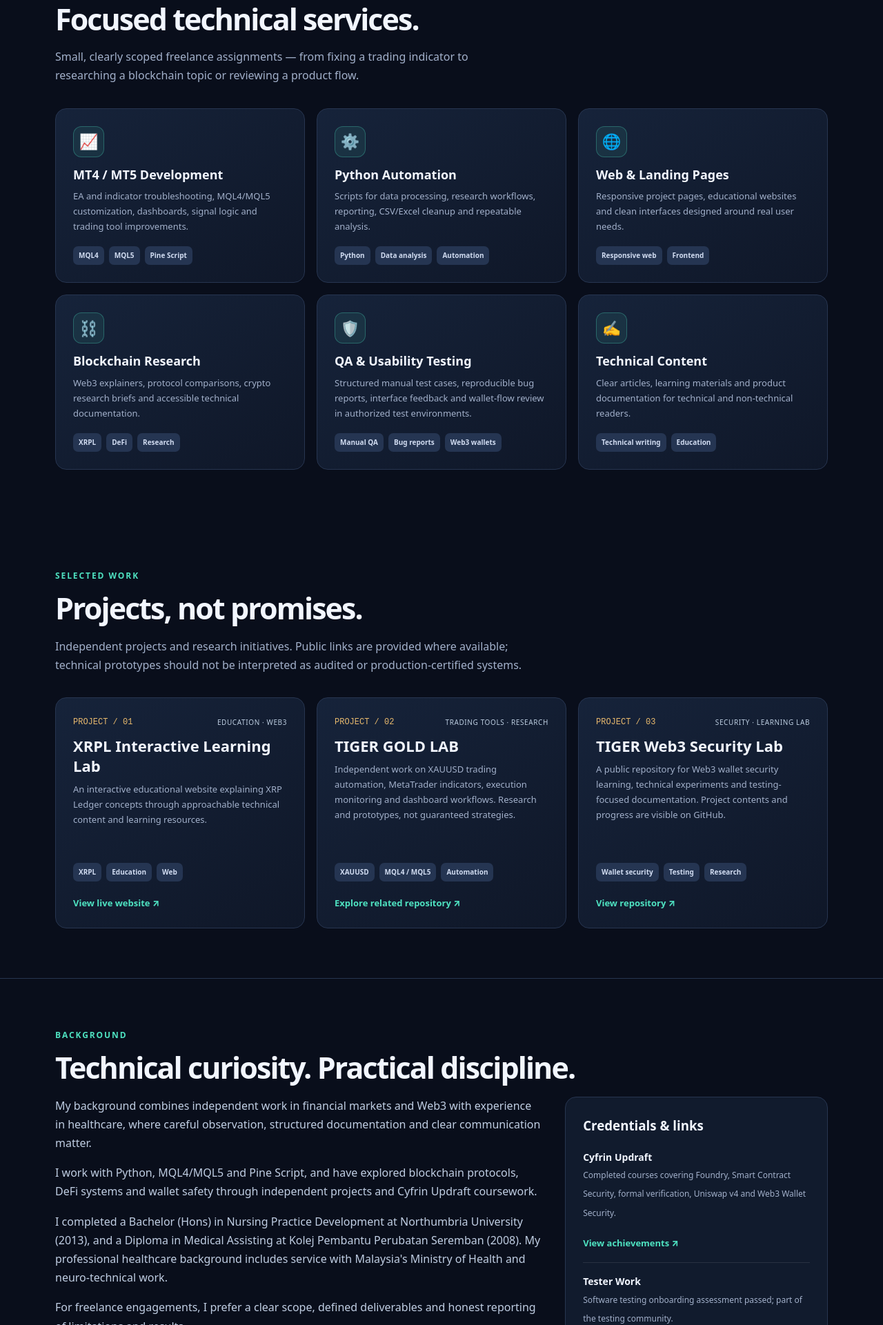
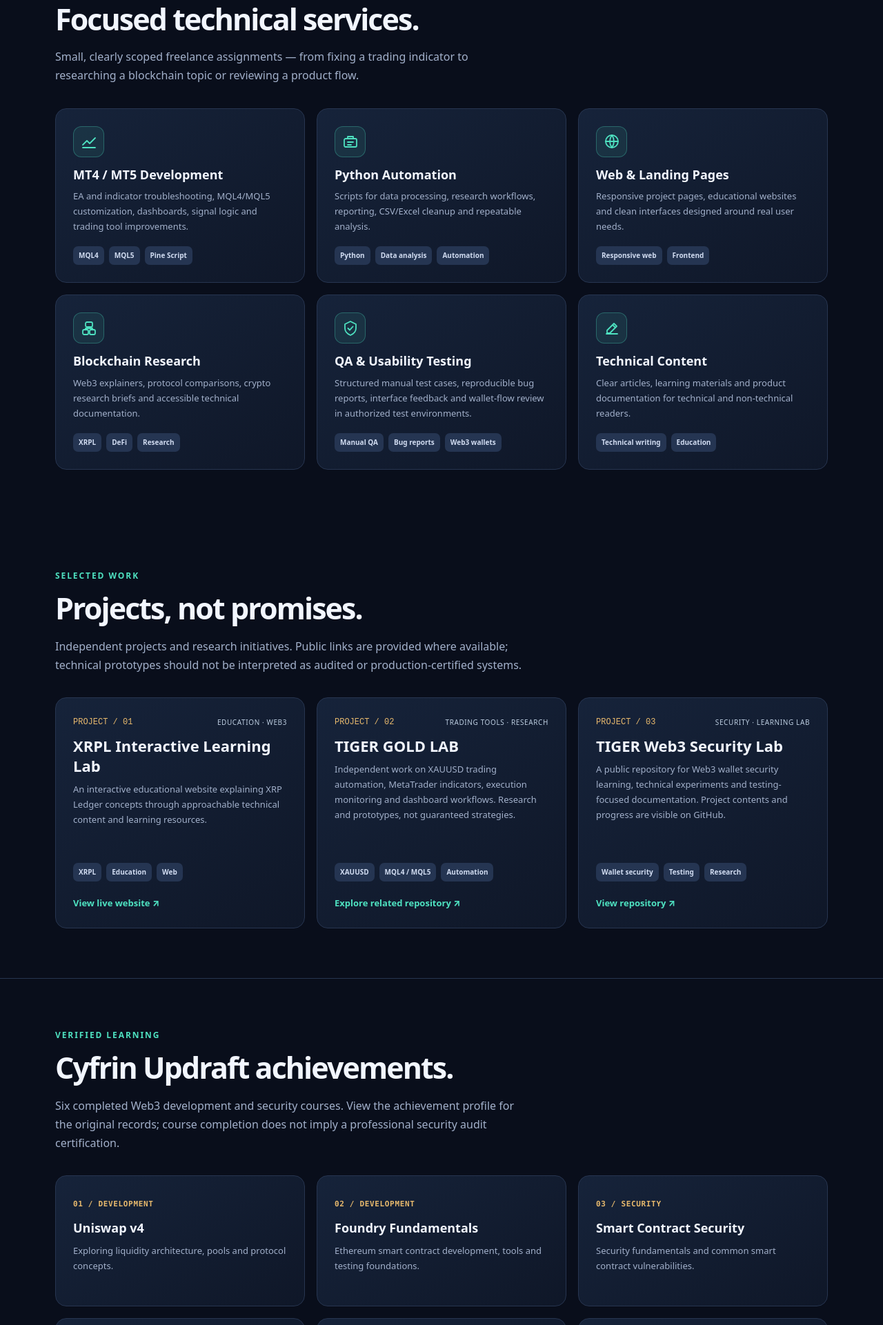
Before and after one commit to fariztiger/portfolio, a plain HTML site: page index.html in a window 1280 px wide. Shown: the part 879-2800 px from the top of the page at 69% size. Drawn offline with Linux system fonts and the light colour scheme.

Commit message:
Replace emoji icons with inline SVG and add six Cyfrin Updraft achievements

```diff
--- a/index.html
+++ b/index.html
@@ -27,11 +27,11 @@ section{padding:72px 0;scroll-margin-top:82px}.section-kicker{color:var(--accent
 @media(max-width:850px){.hero{grid-template-columns:1fr;padding:65px 0 55px;gap:28px}.hero-art{min-height:290px}.grid{grid-template-columns:repeat(2,1fr)}.about-grid{grid-template-columns:1fr}.cta{align-items:flex-start;flex-direction:column}}
 @media(max-width:620px){.container{width:min(100% - 32px,1120px)}.nav{min-height:66px}nav{gap:12px}nav a:not(.nav-cta){display:none}.hero{padding-top:48px}.grid{grid-template-columns:1fr}section{padding:52px 0}.card{min-height:auto}.hero-art{padding:18px}.cta{padding:27px}h1{font-size:47px}}
 @media(prefers-reduced-motion:reduce){html{scroll-behavior:auto}.button,.card{transition:none}}
-</style>
+.certificate{min-height:190px}.certificate h3{margin:12px 0 9px}.certificate p{margin-bottom:0}.cert-number{font:750 11px ui-monospace,Consolas,monospace;letter-spacing:.06em;color:var(--gold)}.cert-footer{margin-top:25px}.card-icon svg{display:block;flex-shrink:0}</style>
 </head>
 <body>
 <div class="top-glow" aria-hidden="true"></div>
-<header><div class="container nav"><a class="brand" href="#top">FAIZ<span> / TIGER.</span></a><nav aria-label="Main navigation"><a href="#services">Services</a><a href="#work">Projects</a><a href="#about">About</a><a class="nav-cta" href="#contact">Let's talk ↗</a></nav></div></header>
+<header><div class="container nav"><a class="brand" href="#top">FAIZ<span> / TIGER.</span></a><nav aria-label="Main navigation"><a href="#services">Services</a><a href="#work">Projects</a><a href="#certifications">Certificates</a><a href="#about">About</a><a class="nav-cta" href="#contact">Let's talk ↗</a></nav></div></header>
 <main id="top">
 <div class="container hero">
 <div><span class="eyebrow"><span class="dot"></span> Malaysia-based · Remote freelance</span>
@@ -52,12 +52,12 @@ section{padding:72px 0;scroll-margin-top:82px}.section-kicker{color:var(--accent
 </div></div>
 <section id="services" class="subtle"><div class="container"><p class="section-kicker">What I can help with</p><h2>Focused technical services.</h2><p class="section-desc">Small, clearly scoped freelance assignments — from fixing a trading indicator to researching a blockchain topic or reviewing a product flow.</p>
 <div class="grid">
-<article class="card"><div class="card-icon">📈</div><h3>MT4 / MT5 Development</h3><p>EA and indicator troubleshooting, MQL4/MQL5 customization, dashboards, signal logic and trading tool improvements.</p><div class="tag-list"><span class="tag">MQL4</span><span class="tag">MQL5</span><span class="tag">Pine Script</span></div></article>
-<article class="card"><div class="card-icon">⚙️</div><h3>Python Automation</h3><p>Scripts for data processing, research workflows, reporting, CSV/Excel cleanup and repeatable analysis.</p><div class="tag-list"><span class="tag">Python</span><span class="tag">Data analysis</span><span class="tag">Automation</span></div></article>
-<article class="card"><div class="card-icon">🌐</div><h3>Web & Landing Pages</h3><p>Responsive project pages, educational websites and clean interfaces designed around real user needs.</p><div class="tag-list"><span class="tag">Responsive web</span><span class="tag">Frontend</span></div></article>
-<article class="card"><div class="card-icon">⛓️</div><h3>Blockchain Research</h3><p>Web3 explainers, protocol comparisons, crypto research briefs and accessible technical documentation.</p><div class="tag-list"><span class="tag">XRPL</span><span class="tag">DeFi</span><span class="tag">Research</span></div></article>
-<article class="card"><div class="card-icon">🛡️</div><h3>QA & Usability Testing</h3><p>Structured manual test cases, reproducible bug reports, interface feedback and wallet-flow review in authorized test environments.</p><div class="tag-list"><span class="tag">Manual QA</span><span class="tag">Bug reports</span><span class="tag">Web3 wallets</span></div></article>
-<article class="card"><div class="card-icon">✍️</div><h3>Technical Content</h3><p>Clear articles, learning materials and product documentation for technical and non-technical readers.</p><div class="tag-list"><span class="tag">Technical writing</span><span class="tag">Education</span></div></article>
+<article class="card"><div class="card-icon"><svg aria-hidden="true" width="24" height="24" viewBox="0 0 24 24" fill="none" stroke="currentColor" stroke-width="1.8" stroke-linejoin="round" stroke-linecap="round"><polyline points="3 17 9 11 13 15 21 7"/><path d="M3 21h18"/></svg></div><h3>MT4 / MT5 Development</h3><p>EA and indicator troubleshooting, MQL4/MQL5 customization, dashboards, signal logic and trading tool improvements.</p><div class="tag-list"><span class="tag">MQL4</span><span class="tag">MQL5</span><span class="tag">Pine Script</span></div></article>
+<article class="card"><div class="card-icon"><svg aria-hidden="true" width="24" height="24" viewBox="0 0 24 24" fill="none" stroke="currentColor" stroke-width="1.8" stroke-linejoin="round" stroke-linecap="round"><rect x="3" y="8" width="18" height="12" rx="2"/><path d="M8 8V5h8v3M8 13h8M8 17h5"/></svg></div><h3>Python Automation</h3><p>Scripts for data processing, research workflows, reporting, CSV/Excel cleanup and repeatable analysis.</p><div class="tag-list"><span class="tag">Python</span><span class="tag">Data analysis</span><span class="tag">Automation</span></div></article>
+<article class="card"><div class="card-icon"><svg aria-hidden="true" width="24" height="24" viewBox="0 0 24 24" fill="none" stroke="currentColor" stroke-width="1.8" stroke-linejoin="round" stroke-linecap="round"><circle cx="12" cy="12" r="9"/><path d="M3 12h18M12 3a15 15 0 0 1 0 18M12 3a15 15 0 0 0 0 18"/></svg></div><h3>Web & Landing Pages</h3><p>Responsive project pages, educational websites and clean interfaces designed around real user needs.</p><div class="tag-list"><span class="tag">Responsive web</span><span class="tag">Frontend</span></div></article>
+<article class="card"><div class="card-icon"><svg aria-hidden="true" width="24" height="24" viewBox="0 0 24 24" fill="none" stroke="currentColor" stroke-width="1.8" stroke-linejoin="round" stroke-linecap="round"><rect x="7" y="3" width="10" height="7" rx="2"/><rect x="3" y="14" width="8" height="7" rx="2"/><rect x="13" y="14" width="8" height="7" rx="2"/><path d="M12 10v2M7 14v-2h10v2"/></svg></div><h3>Blockchain Research</h3><p>Web3 explainers, protocol comparisons, crypto research briefs and accessible technical documentation.</p><div class="tag-list"><span class="tag">XRPL</span><span class="tag">DeFi</span><span class="tag">Research</span></div></article>
+<article class="card"><div class="card-icon"><svg aria-hidden="true" width="24" height="24" viewBox="0 0 24 24" fill="none" stroke="currentColor" stroke-width="1.8" stroke-linejoin="round" stroke-linecap="round"><path d="M12 2 4 6v6c0 5 3.4 8 8 10 4.6-2 8-5 8-10V6z"/><path d="m8.5 12 2.5 2.5 4.5-5"/></svg></div><h3>QA & Usability Testing</h3><p>Structured manual test cases, reproducible bug reports, interface feedback and wallet-flow review in authorized test environments.</p><div class="tag-list"><span class="tag">Manual QA</span><span class="tag">Bug reports</span><span class="tag">Web3 wallets</span></div></article>
+<article class="card"><div class="card-icon"><svg aria-hidden="true" width="24" height="24" viewBox="0 0 24 24" fill="none" stroke="currentColor" stroke-width="1.8" stroke-linejoin="round" stroke-linecap="round"><path d="M4 20h16M5 15l10-10 4 4L9 19H5zM13 7l4 4"/></svg></div><h3>Technical Content</h3><p>Clear articles, learning materials and product documentation for technical and non-technical readers.</p><div class="tag-list"><span class="tag">Technical writing</span><span class="tag">Education</span></div></article>
 </div></div></section>
 <section id="work"><div class="container"><p class="section-kicker">Selected work</p><h2>Projects, not promises.</h2><p class="section-desc">Independent projects and research initiatives. Public links are provided where available; technical prototypes should not be interpreted as audited or production-certified systems.</p>
 <div class="grid">
@@ -65,7 +65,19 @@ section{padding:72px 0;scroll-margin-top:82px}.section-kicker{color:var(--accent
 <article class="card project-card"><div class="project-head"><span class="project-id">PROJECT / 02</span><span class="status">Trading tools · Research</span></div><h3>TIGER GOLD LAB</h3><p>Independent work on XAUUSD trading automation, MetaTrader indicators, execution monitoring and dashboard workflows. Research and prototypes, not guaranteed strategies.</p><div class="tag-list"><span class="tag">XAUUSD</span><span class="tag">MQL4 / MQL5</span><span class="tag">Automation</span></div><a class="project-link" href="https://github.com/fariztiger/tiger-mission" target="_blank" rel="noopener noreferrer">Explore related repository ↗</a></article>
 <article class="card project-card"><div class="project-head"><span class="project-id">PROJECT / 03</span><span class="status">Security · Learning lab</span></div><h3>TIGER Web3 Security Lab</h3><p>A public repository for Web3 wallet security learning, technical experiments and testing-focused documentation. Project contents and progress are visible on GitHub.</p><div class="tag-list"><span class="tag">Wallet security</span><span class="tag">Testing</span><span class="tag">Research</span></div><a class="project-link" href="https://github.com/fariztiger/TIGER-Web3-Security-Lab" target="_blank" rel="noopener noreferrer">View repository ↗</a></article>
 </div></div></section>
-<section id="about" class="subtle"><div class="container"><p class="section-kicker">Background</p><h2>Technical curiosity. Practical discipline.</h2><div class="about-grid"><div class="about-copy"><p>My background combines independent work in financial markets and Web3 with experience in healthcare, where careful observation, structured documentation and clear communication matter.</p><p>I work with Python, MQL4/MQL5 and Pine Script, and have explored blockchain protocols, DeFi systems and wallet safety through independent projects and Cyfrin Updraft coursework.</p><p>I completed a Bachelor (Hons) in Nursing Practice Development at Northumbria University (2013), and a Diploma in Medical Assisting at Kolej Pembantu Perubatan Seremban (2008). My professional healthcare background includes service with Malaysia's Ministry of Health and neuro-technical work.</p><p>For freelance engagements, I prefer a clear scope, defined deliverables and honest reporting of limitations and results.</p></div>
+<section id="certifications" class="subtle"><div class="container">
+<p class="section-kicker">Verified learning</p><h2>Cyfrin Updraft achievements.</h2>
+<p class="section-desc">Six completed Web3 development and security courses. View the achievement profile for the original records; course completion does not imply a professional security audit certification.</p>
+<div class="grid">
+<article class="card certificate"><span class="cert-number">01 / DEVELOPMENT</span><h3>Uniswap v4</h3><p>Exploring liquidity architecture, pools and protocol concepts.</p></article>
+<article class="card certificate"><span class="cert-number">02 / DEVELOPMENT</span><h3>Foundry Fundamentals</h3><p>Ethereum smart contract development, tools and testing foundations.</p></article>
+<article class="card certificate"><span class="cert-number">03 / SECURITY</span><h3>Smart Contract Security</h3><p>Security fundamentals and common smart contract vulnerabilities.</p></article>
+<article class="card certificate"><span class="cert-number">04 / SECURITY</span><h3>Assembly and Formal Verification</h3><p>Lower-level EVM concepts and verification methodologies.</p></article>
+<article class="card certificate"><span class="cert-number">05 / WALLET SECURITY</span><h3>Web3 Wallet Security Basics</h3><p>Foundational wallet security concepts and practices.</p></article>
+<article class="card certificate"><span class="cert-number">06 / WALLET SECURITY</span><h3>Advanced Web3 Wallet Security</h3><p>Further study of wallet security issues and controls.</p></article>
+</div>
+<p class="cert-footer"><a class="button secondary" href="https://profiles.cyfrin.io/u/faizsuhaimi/achievements" target="_blank" rel="noopener noreferrer">View my Cyfrin achievement profile ↗</a></p>
+</div></section><section id="about"><div class="container"><p class="section-kicker">Background</p><h2>Technical curiosity. Practical discipline.</h2><div class="about-grid"><div class="about-copy"><p>My background combines independent work in financial markets and Web3 with experience in healthcare, where careful observation, structured documentation and clear communication matter.</p><p>I work with Python, MQL4/MQL5 and Pine Script, and have explored blockchain protocols, DeFi systems and wallet safety through independent projects and Cyfrin Updraft coursework.</p><p>I completed a Bachelor (Hons) in Nursing Practice Development at Northumbria University (2013), and a Diploma in Medical Assisting at Kolej Pembantu Perubatan Seremban (2008). My professional healthcare background includes service with Malaysia's Ministry of Health and neuro-technical work.</p><p>For freelance engagements, I prefer a clear scope, defined deliverables and honest reporting of limitations and results.</p></div>
 <aside class="sidebar"><h3>Credentials & links</h3><div class="sidebar-row"><strong>Cyfrin Updraft</strong><small>Completed courses covering Foundry, Smart Contract Security, formal verification, Uniswap v4 and Web3 Wallet Security.</small><div><a class="project-link" href="https://profiles.cyfrin.io/u/faizsuhaimi/achievements" target="_blank" rel="noopener noreferrer">View achievements ↗</a></div></div><div class="sidebar-row"><strong>Tester Work</strong><small>Software testing onboarding assessment passed; part of the testing community.</small></div><div class="sidebar-row"><strong>LinkedIn / GitHub</strong><small>Professional background and public technical work.</small><div><a class="project-link" href="https://www.linkedin.com/in/faizsuhaimi36/" target="_blank" rel="noopener noreferrer">LinkedIn ↗</a> &nbsp; <a class="project-link" href="https://github.com/fariztiger" target="_blank" rel="noopener noreferrer">GitHub ↗</a></div></div></aside></div></div></section>
 <section id="contact"><div class="container"><div class="cta"><div><p class="section-kicker">Let's collaborate</p><h2>Have a small project that needs to get done?</h2><p>Send a short description of the task, requirements and preferred delivery date. I'll discuss scope and feasibility before quoting.</p></div><a class="button primary" href="mailto:tigerhyip@gmail.com?subject=Project%20enquiry%20for%20Faiz%20Suhaimi">Email me ↗</a></div></div></section>
 </main>
```
